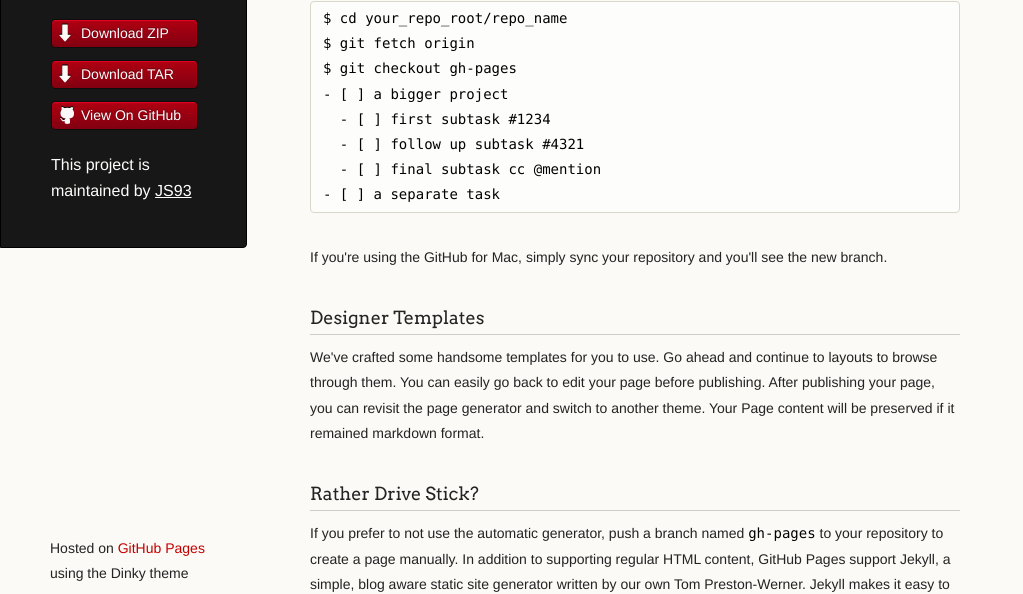
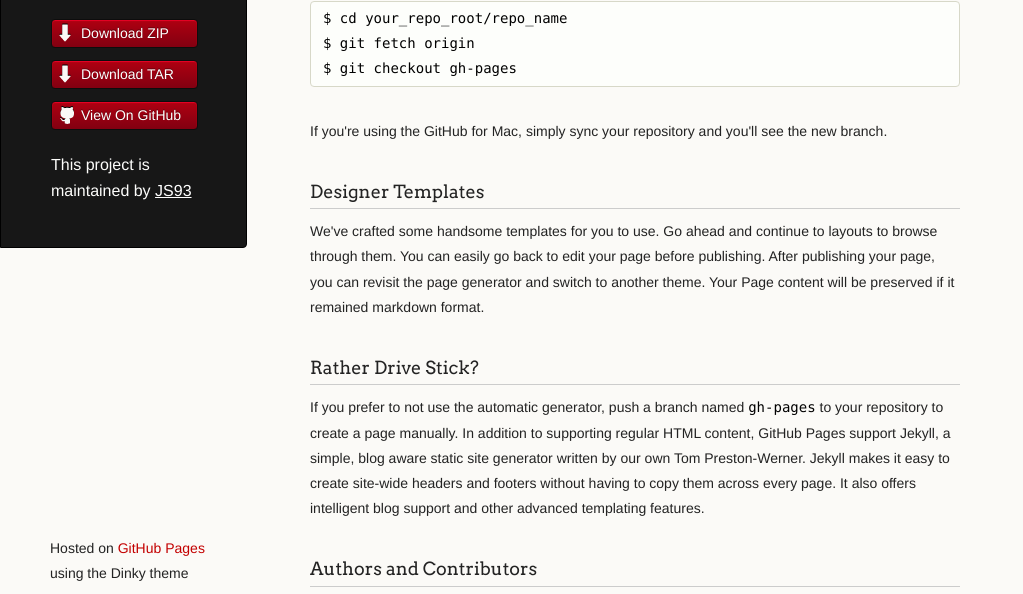
Before and after one commit to JS93/DA-I, a plain HTML site: page index.html in a window 1280 px wide. Shown: the part 182-776 px from the top of the page, without its empty margins (0-1023 px from the left). Drawn offline with Linux system fonts and the light colour scheme.

Commit message:
Update index.html

```diff
--- a/index.html
+++ b/index.html
@@ -38,11 +38,6 @@
 <pre><code>$ cd your_repo_root/repo_name
 $ git fetch origin
 $ git checkout gh-pages
-- [ ] a bigger project
-  - [ ] first subtask #1234
-  - [ ] follow up subtask #4321
-  - [ ] final subtask cc @mention
-- [ ] a separate task
 </code></pre>
 
 <p>If you're using the GitHub for Mac, simply sync your repository and you'll see the new branch.</p>
```
